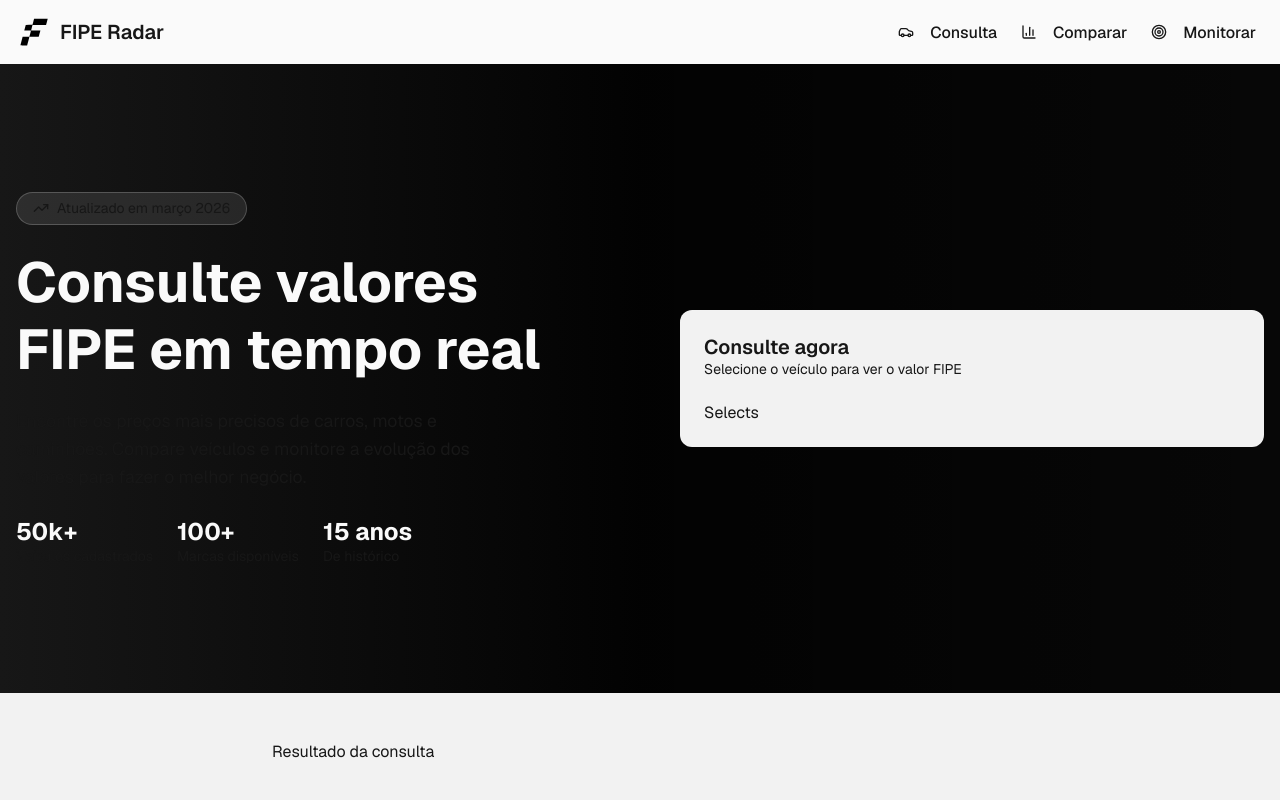
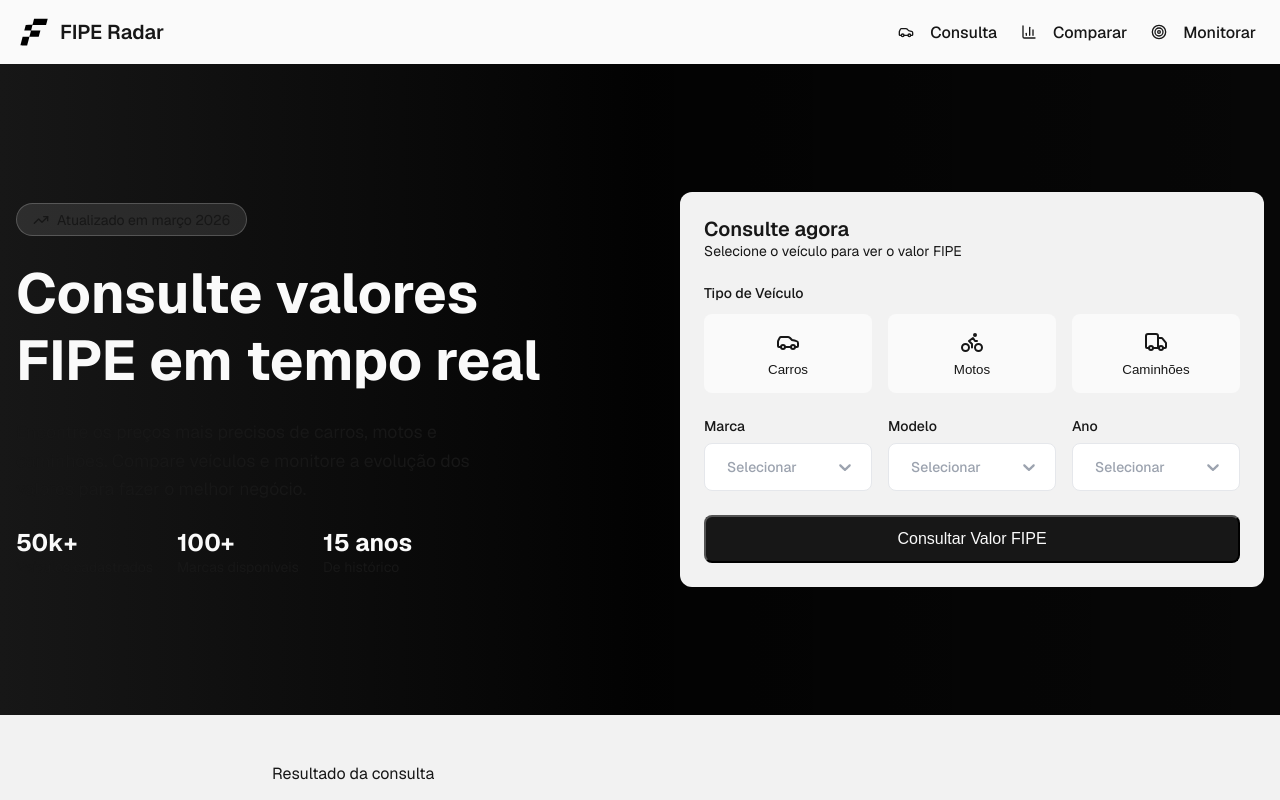
Before and after one commit to GDFgustavo/fipe-radar, a Next.js app: page / in a window 1280 px wide. Shown: the top 800 px of the page. Built offline with nearby package versions, Linux system fonts and the light colour scheme.

Commit message:
feat: criar os selects de veículos.

```diff
--- a/src/app/page.module.scss
+++ b/src/app/page.module.scss
@@ -288,7 +288,7 @@
     }
 
     .heroGrid {
-        grid-template-columns: 1fr 1fr;
+        grid-template-columns: 1fr;
         align-items: center;
     }
 
@@ -306,6 +306,11 @@
         font-size: 3.5rem;
     }
 
+    .heroGrid {
+        grid-template-columns: 1fr 1fr;
+        align-items: center;
+    }
+
     .featuresGrid {
         grid-template-columns: repeat(4, 1fr);
     }
--- a/src/app/page.tsx
+++ b/src/app/page.tsx
@@ -1,6 +1,7 @@
 import { formatMonthYear } from '@/utils/formatDate';
 import styles from './page.module.scss'
 import { BarChart2, Bell, Clock, Search, Shield, TrendingUp } from "lucide-react"
+import { VehicleSelector } from '@/components/VehicleSelector';
 
 const features = [
   {
@@ -101,7 +102,7 @@
                       Selecione o veículo para ver o valor FIPE
                     </p>
                   </div>
-                  <p>Selects</p>
+                  <VehicleSelector textButton='Consultar Valor FIPE' />
                 </div>
               </div>
             </div>
--- /dev/null
+++ b/src/components/VehicleSelector/VehicleSelector.module.scss
@@ -0,0 +1,98 @@
+.container {
+    display: flex;
+    flex-direction: column;
+    gap: 1.5rem;
+}
+
+.section {
+    display: flex;
+    flex-direction: column;
+    gap: 0.75rem;
+}
+
+.label {
+    font-size: 0.875rem;
+    font-weight: 500;
+}
+
+.typeGrid {
+    display: grid;
+    grid-template-columns: repeat(1, 1fr);
+    gap: 1rem;
+}
+
+.typeButton {
+    display: flex;
+    flex-direction: column;
+    align-items: center;
+    gap: 0.5rem;
+    padding: 1rem;
+    border-radius: 0.5rem;
+    border: 2px solid var(--border);
+    background: var(--background);
+    color: var(--muted-foreground);
+    transition: all 0.2s ease;
+
+    &:hover {
+        border-color: var(--primary);
+        background: var(--secondary);
+    }
+}
+
+.typeButtonActive {
+    border-color: var(--primary);
+    background: rgba(0, 0, 0, 0.03);
+    color: var(--foreground);
+}
+
+.typeIcon {
+    width: 1.5rem;
+    height: 1.5rem;
+}
+
+.typeIconActive {
+    color: var(--primary);
+}
+
+.typeText {
+    font-size: 0.875rem;
+    font-weight: 500;
+}
+
+.selectGrid {
+    display: grid;
+    gap: 1rem;
+    grid-template-columns: repeat(1, 1fr);
+}
+
+.field {
+    display: flex;
+    flex-direction: column;
+    gap: 0.5rem;
+}
+
+.selectTrigger {
+    height: 3rem;
+    width: 100%;
+    background: var(--background);
+}
+
+.searchButton {
+    height: 3rem;
+    width: 100%;
+    font-size: 1rem;
+    font-weight: 500;
+    background-color: var(--foreground);
+    color: var(--background);
+    border-radius: 0.5rem;
+}
+
+@media (min-width: 767px) {
+    .typeGrid {
+        grid-template-columns: repeat(3, 1fr);
+    }
+
+    .selectGrid {
+        grid-template-columns: repeat(3, 1fr);
+    }
+}
--- /dev/null
+++ b/src/components/VehicleSelector/index.tsx
@@ -0,0 +1,76 @@
+"use client"
+
+import SelectCustom from "../ui/select";
+import styles from "./VehicleSelector.module.scss"
+
+import { Bike, Car, Truck } from "lucide-react";
+
+interface VehicleSelectorProps {
+    textButton: string
+    vehicleType?: string
+}
+
+export function VehicleSelector({ textButton, vehicleType }: VehicleSelectorProps) {
+    return (
+        <div className={styles.container}>
+            <div className={styles.section}>
+                <label className={styles.label}>Tipo de Veículo</label>
+                <div className={styles.typeGrid}>
+                    <button
+                        className={`${styles.typeButton} ${vehicleType === 'cars' ? styles.typeButtonActive : ''
+                            }`}
+                    >
+                        <Car className={styles.typeIcon} />
+                        Carros
+                    </button>
+                    <button
+                        className={`${styles.typeButton} ${vehicleType === 'motorcycles' ? styles.typeButtonActive : ''
+                            }`}
+                    >
+                        <Bike className={styles.typeIcon} />
+                        Motos
+                    </button>
+                    <button
+                        className={`${styles.typeButton} ${vehicleType === 'trucks' ? styles.typeButtonActive : ''
+                            }`}
+                    >
+                        <Truck className={styles.typeIcon} />
+                        Caminhões
+                    </button>
+                </div>
+            </div>
+
+            <div className={styles.selectGrid}>
+                <div className={styles.field}>
+                    <label className={styles.label}>Marca</label>
+                    <SelectCustom
+                        instanceId="brand-select"
+                        placeholder="Selecionar"
+                    />
+                </div>
+
+                <div className={styles.field}>
+                    <label className={styles.label}>Modelo</label>
+                    <SelectCustom
+                        instanceId="model-select"
+                        placeholder="Selecionar"
+                    />
+                </div>
+
+                <div className={styles.field}>
+                    <label className={styles.label}>Ano</label>
+                    <SelectCustom
+                        instanceId="year-select"
+                        placeholder="Selecionar"
+                    />
+                </div>
+            </div>
+            <button
+                type="button"
+                className={styles.searchButton}
+            >
+                {textButton}
+            </button>
+        </div>
+    )
+}
--- /dev/null
+++ b/src/components/ui/select.tsx
@@ -0,0 +1,144 @@
+"use client"
+
+import Select, { StylesConfig } from "react-select";
+
+type BaseOption = {
+    label: string;
+    value: string;
+};
+
+type SelectCustomProps<Option> = {
+    instanceId: string;
+    value: Option | null;
+    onChange: (option: Option | null) => void;
+    options: Option[];
+    placeholder?: string;
+    isSearchable?: boolean;
+    isDisabled?: boolean
+};
+
+function SelectCustom<Option extends BaseOption>({
+    instanceId,
+    value,
+    onChange,
+    options,
+    placeholder,
+    isSearchable = true,
+    isDisabled
+}: SelectCustomProps<Option>) {
+    const customStyles: StylesConfig<Option, false> = {
+        control: (provided) => ({
+            ...provided,
+            width: "100%",
+            backgroundColor: "#ffffff",
+            border: "1px solid #e5e7eb",
+            borderRadius: "8px",
+            padding: "8px 12px",
+            cursor: "pointer",
+            fontSize: "14px",
+            fontWeight: 500,
+            boxShadow: "none",
+            transition: "all .2s ease",
+            "&:hover": {
+                boxShadow: "none",
+                borderColor: "#d1d5db",
+            },
+        }),
+
+        singleValue: (provided) => ({
+            ...provided,
+            color: "#111827",
+        }),
+
+        input: (provided) => ({
+            ...provided,
+            color: "#111827",
+        }),
+
+        menu: (provided) => ({
+            ...provided,
+            border: "1px solid #e5e7eb",
+            backgroundColor: "#ffffff",
+            marginTop: "8px",
+            borderRadius: "8px",
+            boxShadow: "0 4px 20px rgba(0,0,0,.12)",
+            overflow: "hidden",
+            zIndex: 9999,
+        }),
+
+        option: (provided, state) => ({
+            ...provided,
+            padding: "12px 16px",
+            fontSize: "14px",
+            cursor: "pointer",
+            backgroundColor: state.isSelected
+                ? "#e5e7eb"
+                : state.isFocused
+                    ? "#f3f4f6"
+                    : "transparent",
+            color: "#111827",
+            transition: "all .15s ease",
+        }),
+
+        placeholder: (provided) => ({
+            ...provided,
+            color: "#9ca3af",
+            whiteSpace: "nowrap",
+            overflow: "hidden",
+            textOverflow: "ellipsis",
+        }),
+
+        indicatorSeparator: () => ({
+            display: "none",
+        }),
+
+        dropdownIndicator: (provided, state) => ({
+            ...provided,
+            color: "#9ca3af",
+            padding: "4px",
+            transform: state.selectProps.menuIsOpen ? "rotate(180deg)" : "rotate(0)",
+            transition: "transform .2s ease",
+        }),
+
+        clearIndicator: (provided) => ({
+            ...provided,
+            color: "#9ca3af",
+        }),
+
+        multiValue: (provided) => ({
+            ...provided,
+            backgroundColor: "#f3f4f6",
+            borderRadius: "6px",
+        }),
+
+        multiValueLabel: (provided) => ({
+            ...provided,
+            color: "#111827",
+        }),
+
+        multiValueRemove: (provided) => ({
+            ...provided,
+            color: "#6b7280",
+            ":hover": {
+                backgroundColor: "#e5e7eb",
+                color: "#111827",
+            },
+        }),
+    };
+
+    return (
+        <Select<Option, false>
+            instanceId={instanceId}
+            value={value}
+            onChange={(option) => onChange(option as Option | null)}
+            options={options}
+            placeholder={placeholder}
+            isSearchable={isSearchable}
+            noOptionsMessage={() => "Nenhuma opção encontrada"}
+            isDisabled={isDisabled}
+            styles={customStyles}
+        />
+    )
+}
+
+export default SelectCustom
```
